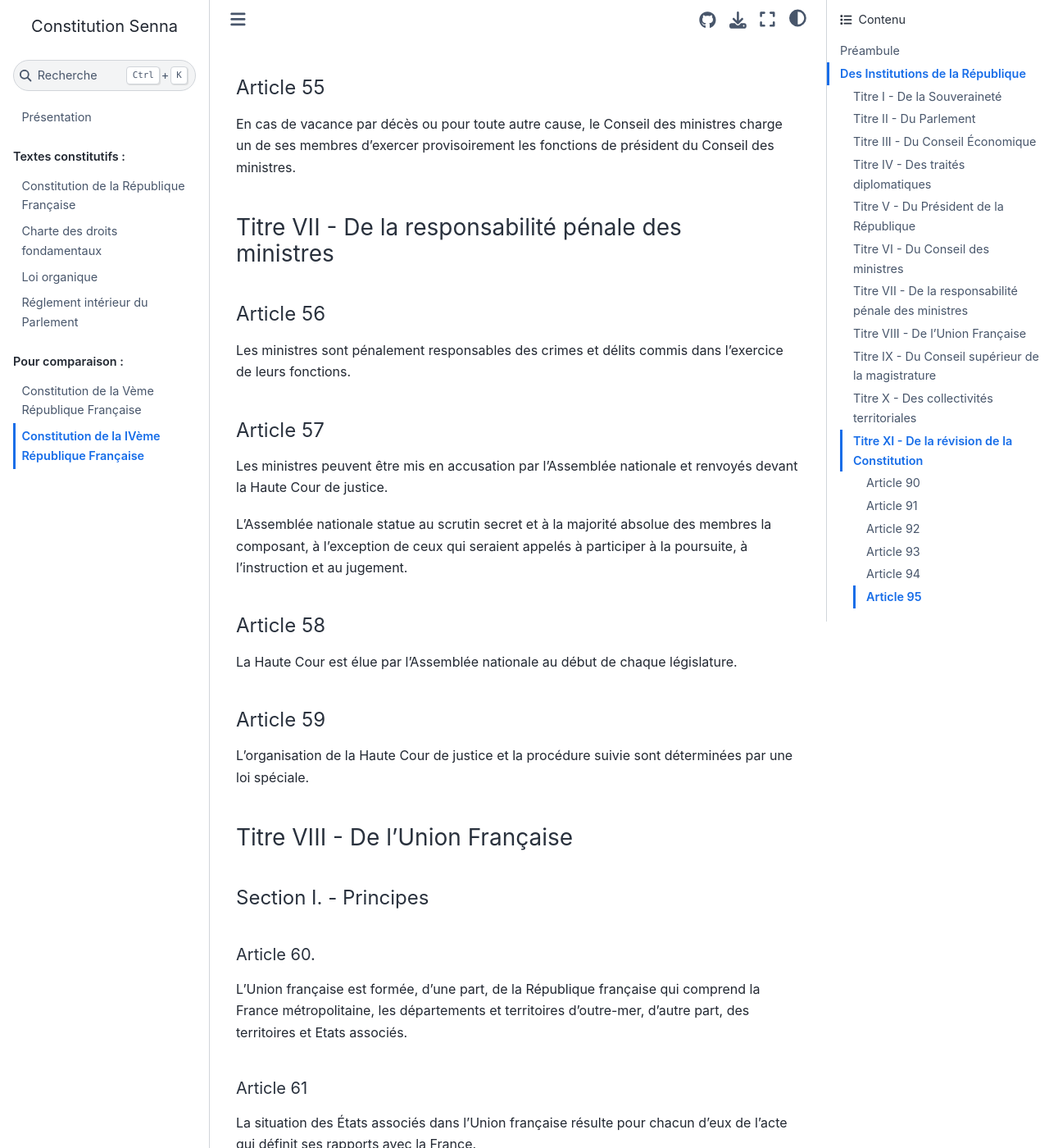
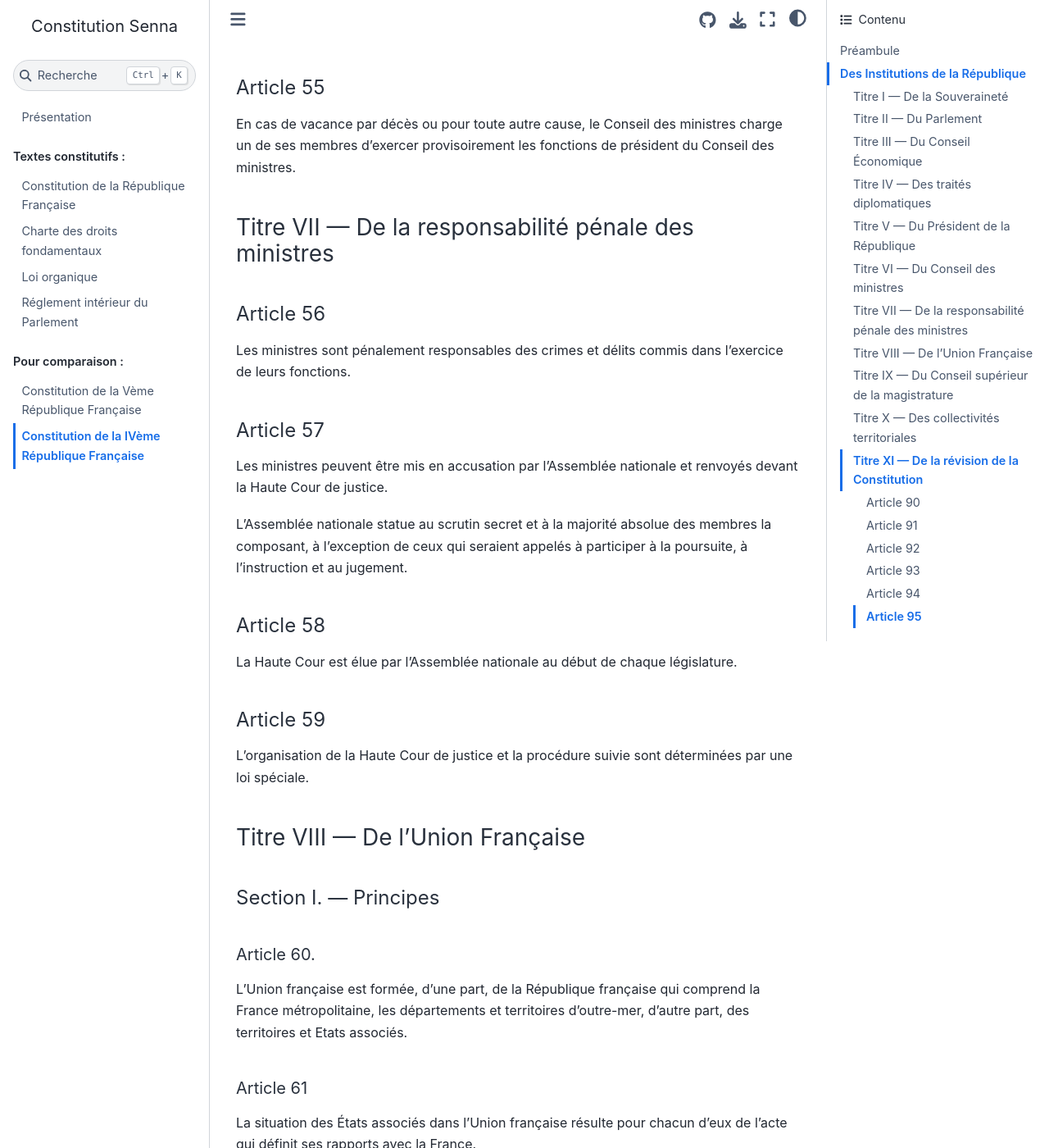
Before and after one commit to Gouvernathor/senna, a Sphinx documentation site: the page built from source/constitution_4.rst, in a window 1280 px wide and 1400 px high, scrolled down 14942 px. Shown: the whole window at 82% size. Built offline with Sphinx 7.4.7 and the Sphinx Book theme 1.1.4, drawn with Linux system fonts in a browser that asks for light colours; some of the changed text lies outside the part shown.

```diff
--- a/source/constitution_4.rst
+++ b/source/constitution_4.rst
@@ -48,7 +48,7 @@ Fidèle à sa mission traditionnelle, la France entend conduire les peuples dont
 Des Institutions de la République
 ---------------------------------
 
-Titre I - De la Souveraineté
+Titre I — De la Souveraineté
 ============================
 
 Article 1
@@ -83,7 +83,7 @@ Article 4
 
 Sont électeurs, dans les conditions déterminées par la loi, tous les nationaux et ressortissants français majeurs des deux sexes, jouissant de leurs droits civils et politiques.
 
-Titre II - Du Parlement
+Titre II — Du Parlement
 =======================
 
 Article 5
@@ -234,7 +234,7 @@ Nul ne peut appartenir à la fois à l'Assemblée nationale et au Conseil de la
 
 Les membres du Parlement ne peuvent faire partie du Conseil économique, ni de l'Assemblée de l'Union française.
 
-Titre III - Du Conseil Économique
+Titre III — Du Conseil Économique
 =================================
 
 Article 25
@@ -244,7 +244,7 @@ Un Conseil économique, dont le statut est réglé par la loi, examine, pour avi
 
 Le Conseil économique peut, en outre, être consulté par le Conseil des ministres. Il l'est obligatoirement sur l'établissement d'un plan économique national ayant pour objet le plein emploi des hommes et l'utilisation rationnelle des ressources matérielles.
 
-Titre IV - Des traités diplomatiques
+Titre IV — Des traités diplomatiques
 ====================================
 
 Article 26
@@ -264,7 +264,7 @@ Article 28
 
 Les traités diplomatiques régulièrement ratifiés et publiés ayant une autorité supérieure à celle des lois internes, leurs dispositions ne peuvent être abrogées, modifiées ou suspendues qu'à la suite d'une dénonciation régulière, notifiée par voie diplomatique. Lorsqu'il s'agit d'un des traités visés à l'article 27, la dénonciation doit être autorisée par l'Assemblée nationale, exception faite pour les traités de commerce.
 
-Titre V - Du Président de la République
+Titre V — Du Président de la République
 =======================================
 
 Article 29
@@ -361,7 +361,7 @@ Article 44
 
 Les membres des familles ayant régné sur la France sont inéligibles à la Présidence de la République.
 
-Titre VI - Du Conseil des ministres
+Titre VI — Du Conseil des ministres
 ===================================
 
 Article 45
@@ -457,7 +457,7 @@ Article 55
 
 En cas de vacance par décès ou pour toute autre cause, le Conseil des ministres charge un de ses membres d'exercer provisoirement les fonctions de président du Conseil des ministres.
 
-Titre VII - De la responsabilité pénale des ministres
+Titre VII — De la responsabilité pénale des ministres
 =====================================================
 
 Article 56
@@ -482,10 +482,10 @@ Article 59
 
 L'organisation de la Haute Cour de justice et la procédure suivie sont déterminées par une loi spéciale.
 
-Titre VIII - De l'Union Française
+Titre VIII — De l'Union Française
 =================================
 
-Section I. - Principes
+Section I. — Principes
 ----------------------
 
 Article 60.
@@ -503,7 +503,7 @@ Article 62
 
 Les membres de l'Union française mettent en commun la totalité de leurs moyens pour garantir la défense de l'ensemble de l'Union. Le Gouvernement de la République assume la coordination de ces moyens et la direction de la politique propre à préparer et à assurer cette défense.
 
-Section II. - Organisation
+Section II. — Organisation
 --------------------------
 
 Article 63
@@ -570,7 +570,7 @@ En toutes autres matières, la loi française n'est applicable dans les territoi
 
 En outre, par dérogation à l'article 13, des dispositions particulières à chaque territoire pourront être édictées par le président de la République en Conseil des ministres sur avis préalable de l'Assemblée de l'Union.
 
-Section III. - Des départements et territoires d'outre-mer
+Section III. — Des départements et territoires d'outre-mer
 ----------------------------------------------------------
 
 Article 73
@@ -633,7 +633,7 @@ Les citoyens qui n'ont pas le statut civil français conservent leur statut pers
 
 Ce statut ne peut en aucun cas constituer un motif pour refuser ou limiter les droits et libertés attachés à la qualité de citoyen français.
 
-Titre IX - Du Conseil supérieur de la magistrature
+Titre IX — Du Conseil supérieur de la magistrature
 ==================================================
 
 Article 83
@@ -664,7 +664,7 @@ Le Conseil supérieur de la magistrature assure, conformément à la loi, la dis
 
 Les magistrats du siège sont inamovibles.
 
-Titre X - Des collectivités territoriales
+Titre X — Des collectivités territoriales
 =========================================
 
 Article 85
@@ -698,7 +698,7 @@ Des lois organiques étendront les libertés départementales et municipales ; e
 
 Des lois détermineront également les conditions dans lesquelles fonctionneront les services locaux des administrations centrales, de manière à rapprocher l'administration des administrés.
 
-Titre XI - De la révision de la Constitution
+Titre XI — De la révision de la Constitution
 ============================================
 
 Article 90
```
